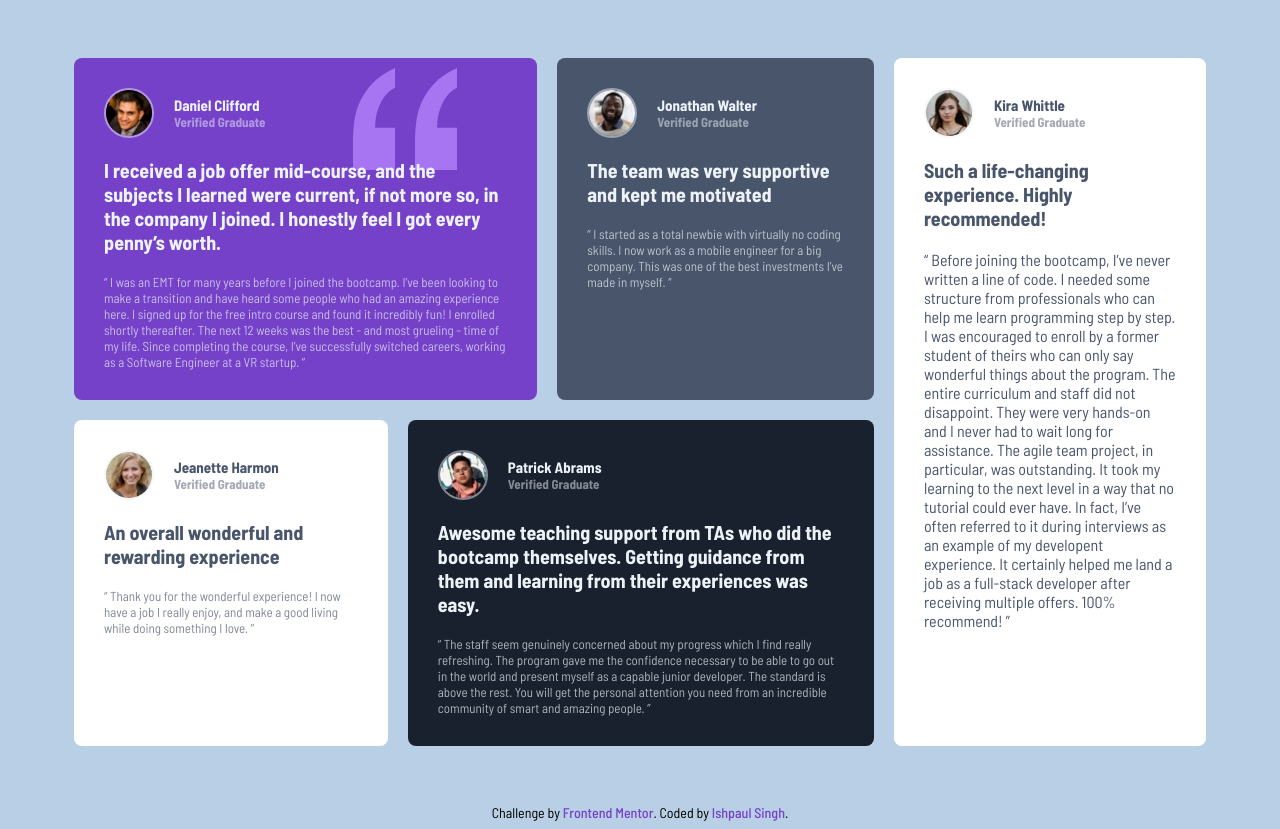
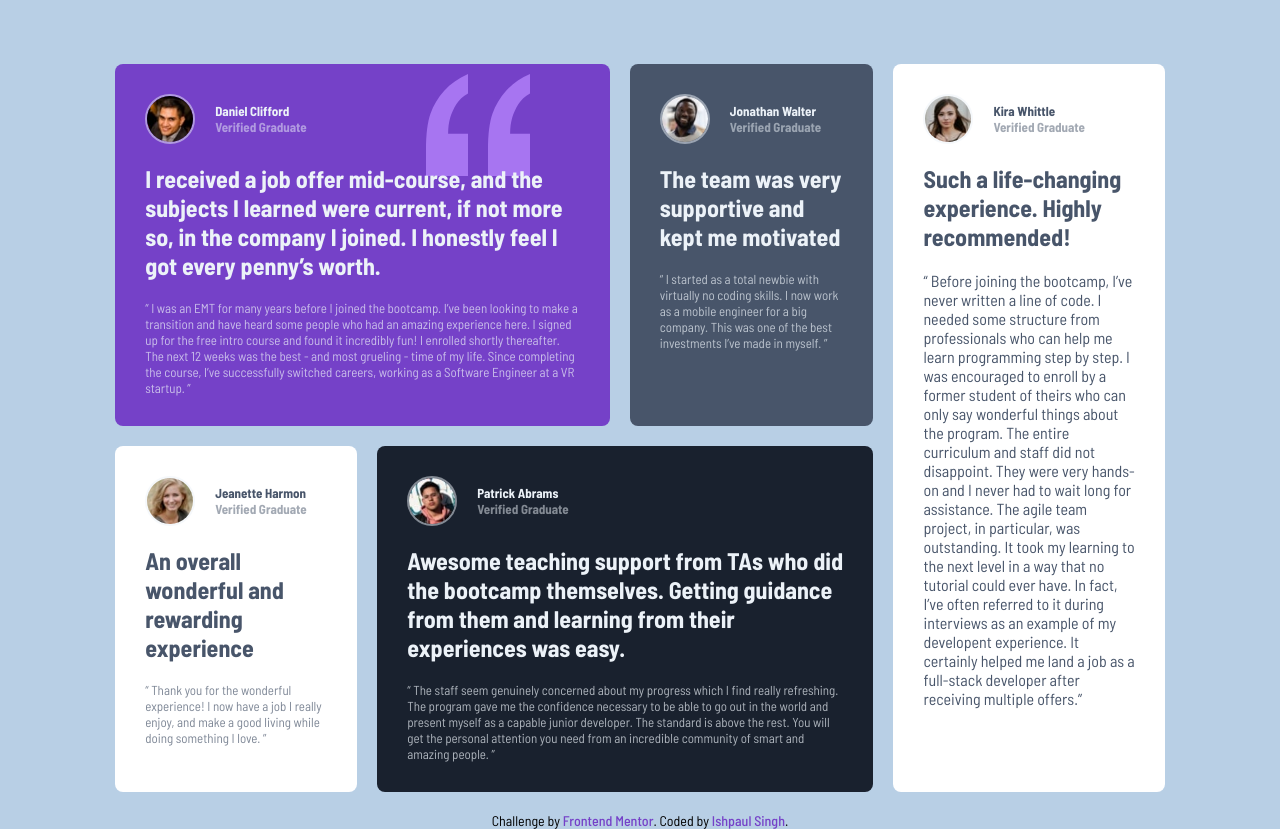
Before and after one commit to ishpaul777/Testimonial-grid, a plain HTML site: page index.html in a window 1280 px wide. Drawn offline with Linux system fonts and the light colour scheme.

Commit message:
fixed styles

```diff
--- a/index.html
+++ b/index.html
@@ -121,8 +121,7 @@
       did not disappoint. They were very hands-on and I never had to wait long for assistance. The agile team
       project, in particular, was outstanding. It took my learning to the next level in a way that no tutorial
       could ever have. In fact, I’ve often referred to it during interviews as an example of my developent
-      experience. It certainly helped me land a job as a full-stack developer after receiving multiple offers.
-      100% recommend! ”
+      experience. It certainly helped me land a job as a full-stack developer after receiving multiple offers.”
       </p>
    </section>
   </main>
--- a/style.css
+++ b/style.css
@@ -6,10 +6,15 @@
 }
 body {
   background: hsl(210, 46%, 81%);
+  display: flex;
+  flex-direction: column;
+  align-items: center;
+  justify-content: center;
+  gap: 20px;
 }
 
 .container {
-  margin: 10vh auto;
+  margin-top: 10%;
   display: grid;
   width: 90vw;
   grid-template-columns: auto;
@@ -51,7 +56,7 @@ body {
   border-radius: 50%;
 }
 .reviewer-name {
-  font-size: 15px;
+  font-size: 13px;
 }
 .reviewer-position {
   font-size: 13px;
@@ -59,7 +64,7 @@ body {
 }
 .reviewer-words {
   margin: 20px 0;
-  font-size: 20px;
+  font-size: 24px;
 }
 .reviewer-details {
   opacity: 70%;
@@ -74,27 +79,35 @@ body {
   font-weight: 500;
   text-decoration: none;
 }
+
 @media only screen and (min-width: 768px) {
 
   .container {
-    margin: 6vh auto;
-    width: 90vw;
-    row-gap: 0;
-    grid-template-columns: auto auto auto auto;
-    gap: 20px;
+    margin-top: 5%;
+    width: 82vw;
+    padding: 0;
+    grid-template-columns: auto auto auto auto auto auto;
+    column-gap: 20px;
   }
 
   .review.purple {
-    grid-column: 1 / span 2;
+    grid-column: 1 / span 4;
     background-position: top 10px right 80px;
   }
 
   .review.white {
-    grid-column: 4 / span 1;
-    grid-row: 1 / span 2;
+    grid-column: 6 / span 1;
+    grid-row: 1/ span 2;
+
   }
 
+  .review.review.grey{
+    grid-column: 5 / span 1;
+  }
+ .review.col-1-white{
+    grid-column: 1 / span 1;
+ }
   .review.blue {
-    grid-column: 2 / span 2;
+    grid-column: 2 / span 4;
   }
 }
```
